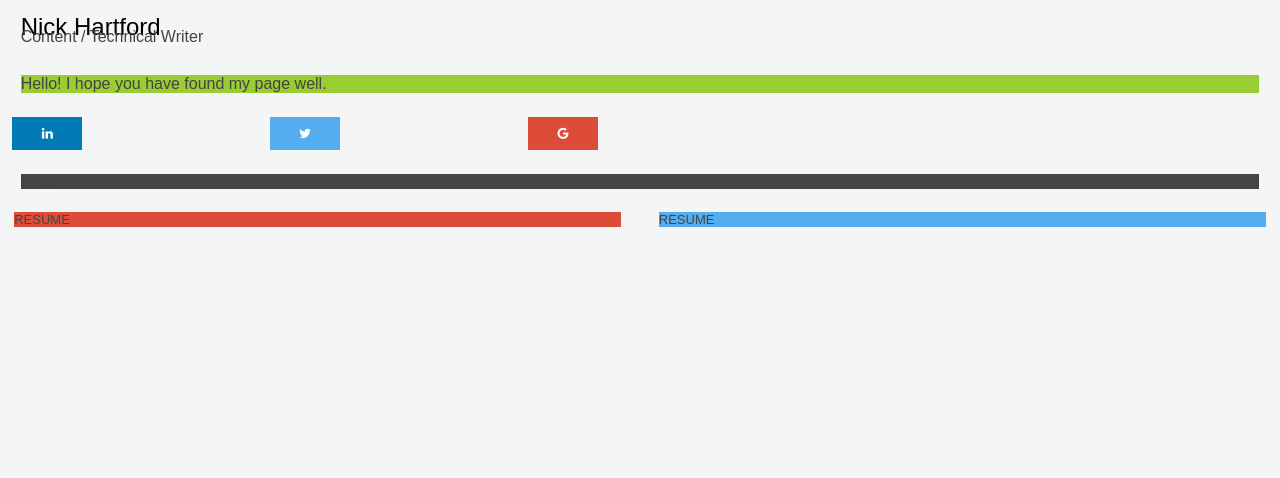
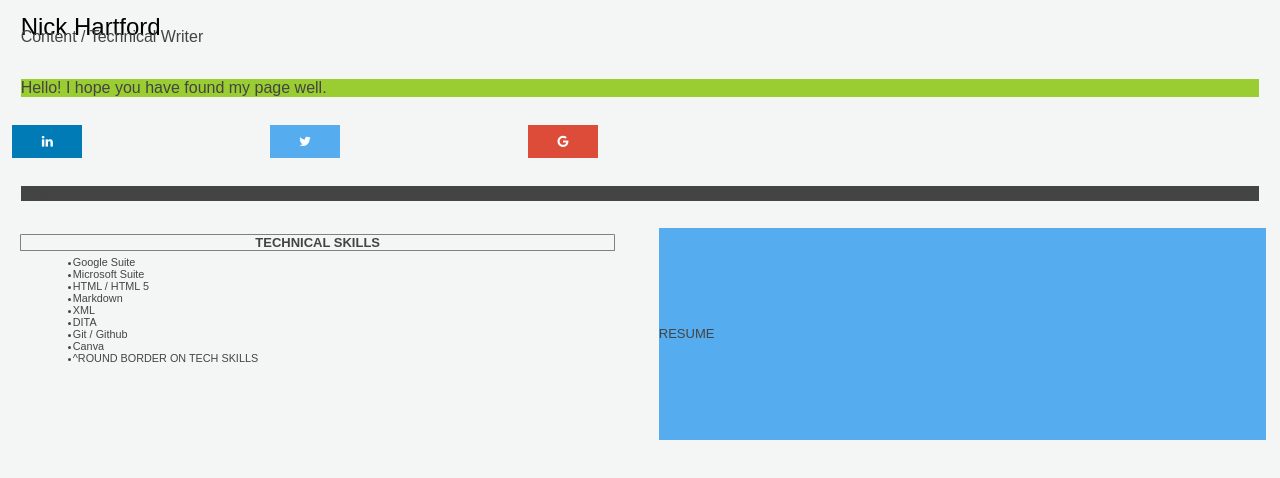
Before and after one commit to hartfordnj/home, a plain HTML site: page home.html in a window 1280 px wide. Drawn offline with Linux system fonts and the light colour scheme.

Commit message:
add to tech skills list and add border

```diff
--- a/home.css
+++ b/home.css
@@ -111,14 +111,33 @@ body {
 .seven {
   grid-column: 1 / 6;
   grid-row: 5;
-  display: flex;
+  display:grid
   text-align: left;
   align-items: center;
-  margin: 1%;
+  margin: 2%;
   font-size: small;
-  background-color: #dd4b39;
+  height: 200px;
 }
 
+.techskills {
+text-align: center;
+font-weight: bold;
+border: grey;
+border-style: solid;
+border-width: 0.5px;
+border-radius: 2%;
+}
+
+.techskills-body {
+  margin-top: -10px;
+  padding-left: 8%;
+  font-size: smaller;
+}
+
+li span {
+  position: relative;
+  left: -10px;
+}
 .eight {
   grid-column: 6 / 11;
   grid-row: 5;
--- a/home.html
+++ b/home.html
@@ -28,7 +28,22 @@
       <a href="#" class="fa fa-google"></a>
     </div>
     <div class="six">RESUME</div>
-    <div class="seven">RESUME</div>
+    <div class="seven">
+      <div class="techskills">TECHNICAL SKILLS</div>
+      <br>
+  <div class="techskills-body">
+        <li><span>Google Suite</span></li>
+        <li><span>Microsoft Suite</span></li>
+        <li><span>HTML / HTML 5</span></li>
+        <li><span>Markdown</span></li>
+        <li><span>XML</span></li>
+        <li><span>DITA</span></li>
+        <li><span>Git / Github</span></li>
+        <li><span>Canva</span></li>
+        <li><span>^ROUND BORDER ON TECH SKILLS</span></li>
+      </ul>
+    </div>
+    </div>
     <div class="eight">RESUME</div>
   </div>
 </body>
```
